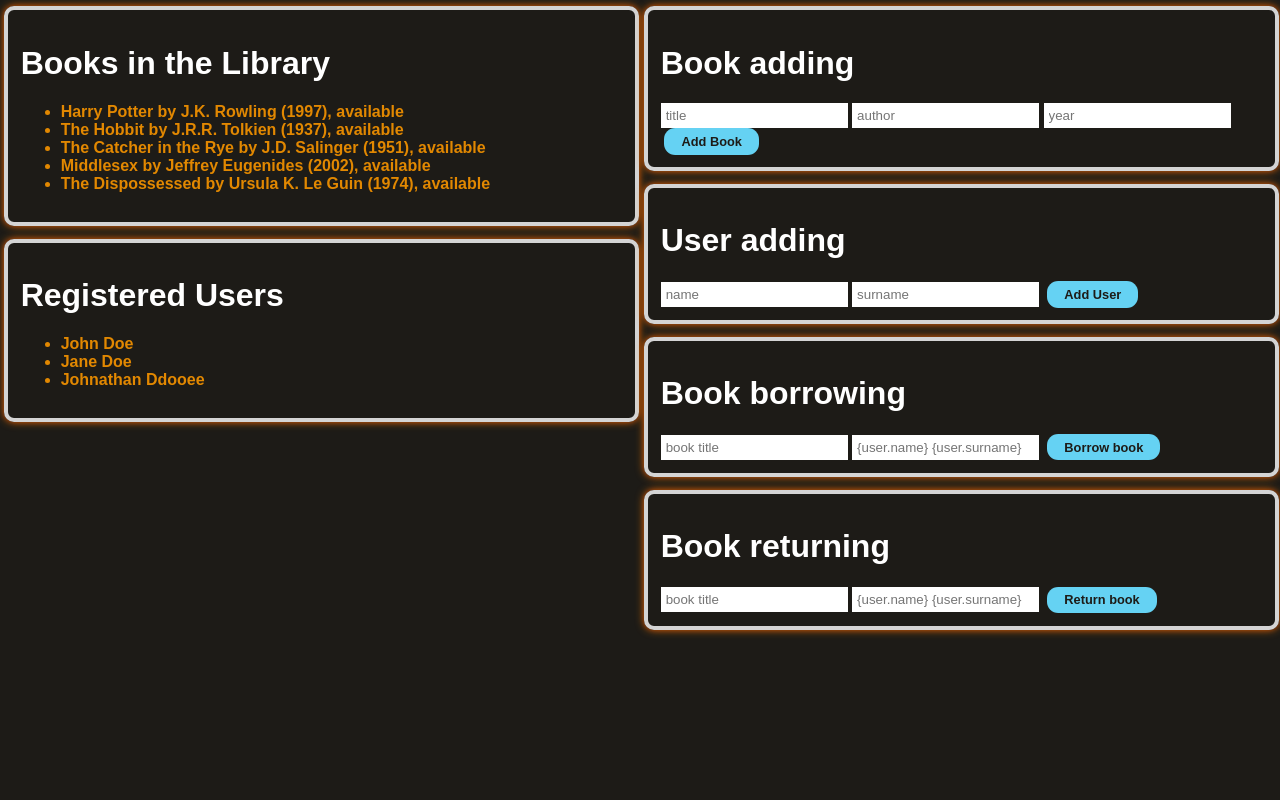
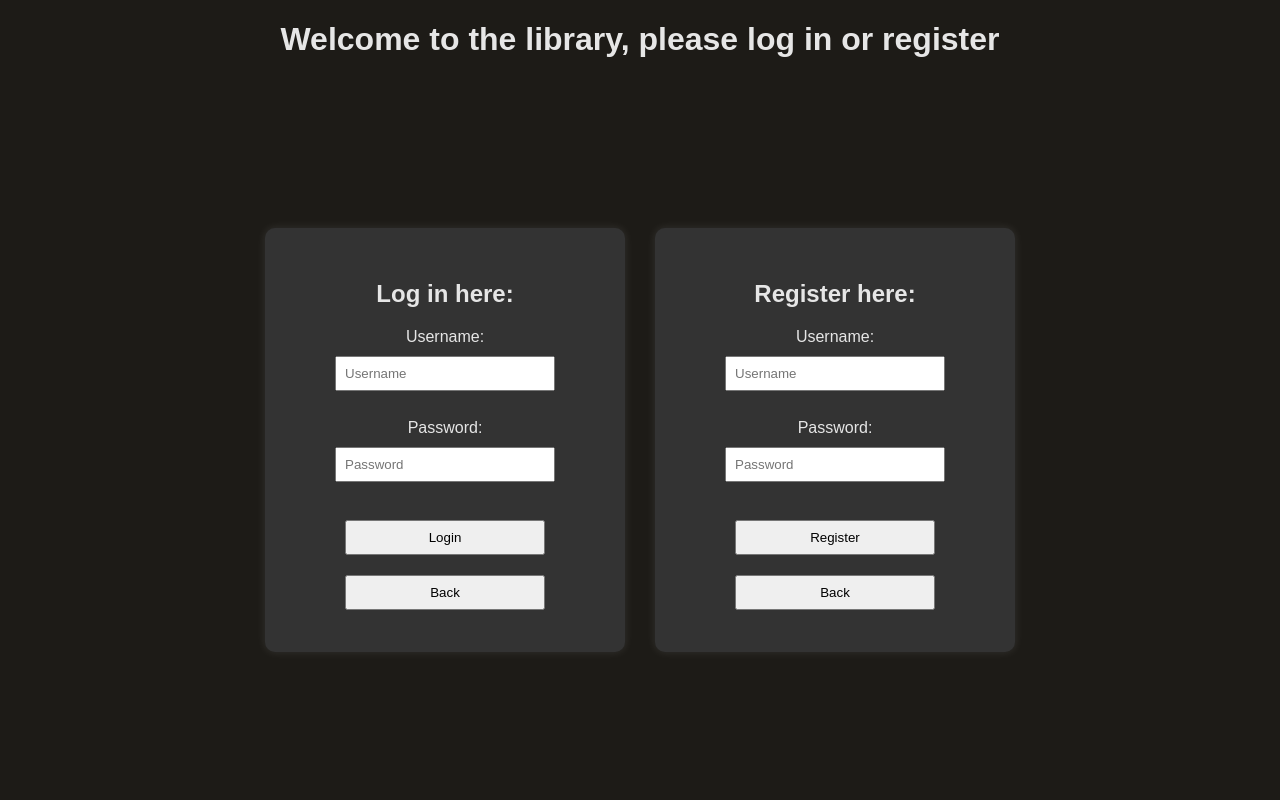
Before and after one commit to kali4nya/library-project, a Flask app: page / in a window 1280 px wide. Run offline with Flask 3, Linux system fonts and the light colour scheme.

Commit message:
added loginjg in :3

```diff
--- a/config.py
+++ b/config.py
@@ -1,3 +1,4 @@
 class Config:
     BORROW_LIMIT = 3
     FLASK_SECRET_KEY = "ooohaverysecretkeyy"
+    USER_CREDENTIALS_DIR = "credentials.json"
--- /dev/null
+++ b/credentials.json
@@ -0,0 +1,14 @@
+{
+    "root": {
+        "password": "4813494d137e1631bba301d5acab6e7bb7aa74ce1185d456565ef51d737677b2",
+        "permission_level": 3
+    },
+    "admin": {
+        "password": "8c6976e5b5410415bde908bd4dee15dfb167a9c873fc4bb8a81f6f2ab448a918",
+        "permission_level": 3
+    },
+    "user": {
+        "password": "a665a45920422f9d417e4867efdc4fb8a04a1f3fff1fa07e998e86f7f7a27ae3",
+        "permission_level": 1
+    }
+}
--- a/main.py
+++ b/main.py
@@ -3,10 +3,19 @@ from classes.library import Library
 from classes.book import Book
 from classes.user import User
 from config import Config
+import json
 
 #flask declaration
 app = Flask(__name__)
 app.secret_key = Config.FLASK_SECRET_KEY
+
+USER_CREDENTIALS_DIR = Config.USER_CREDENTIALS_DIR
+
+def load_credentials():
+    with open(USER_CREDENTIALS_DIR) as f:
+        return json.load(f)
+
+USER_CREDENTIALS = load_credentials()
 
 #lib initialization
 lib = Library()
@@ -26,11 +35,42 @@ Library.add_book(lib, [book1, book2, book3, book4, book5])
 Library.add_user(lib, [user1, user2, user3])
 #testing data /end
 
-@app.route('/')
-def index():
-    books = lib.show_books()
-    users = lib.show_users()
-    return render_template("index.html", books=books, users=users)
+@app.route('/', methods=['GET', 'POST'])
+def home():
+    if request.method == 'POST':
+        username = request.form['username']
+        password = request.form['password']
+
+        if username in USER_CREDENTIALS and USER_CREDENTIALS[username]["password"] == password:
+            if USER_CREDENTIALS[username]["permission_level"] == 1:
+                session['user'] = username  # Store session data
+                return redirect(url_for('main'))
+            if USER_CREDENTIALS[username]["permission_level"] == 3:
+                session['user'] = username  # Store session data
+                return redirect(url_for('adminPanel'))
+        else:
+            return render_template('home.html', error="Invalid username or password!")
+
+    return render_template('home.html')
+
+@app.route('/main')
+def main():
+    if 'user' in session:
+        username = session['user']
+        if username in USER_CREDENTIALS and USER_CREDENTIALS[username]['permission_level'] == 1:
+            return render_template("main.html")
+    return redirect(url_for('home'))
+
+@app.route('/adminPanel')
+def adminPanel():
+    print(session.get('permission_level'))
+    if 'user' in session:
+        username = session['user']
+        if username in USER_CREDENTIALS and USER_CREDENTIALS[username]['permission_level'] == 3:
+            books = lib.show_books()
+            users = lib.show_users()
+            return render_template("adminPanel.html", books=books, users=users)
+    return redirect(url_for('home'))
 
 @app.route('/add_book', methods=['POST'])
 def add_book():
@@ -71,6 +111,11 @@ def return_book():
     lib.return_book(user, book)
     return redirect(url_for('index'))
 
+@app.route('/logout')
+def logout():
+    session.pop('user', None)  # Remove user from session
+    return redirect(url_for('home'))
+
 #run
 if __name__ == '__main__':
     app.run(host="0.0.0.0", port=5000, debug=True)
--- a/static/style.css
+++ b/static/adminPanel/style.css
@@ -30,12 +30,14 @@ h1{
     width: fit-content;
     font-weight: 600;
     width: -webkit-fill-available;
+    max-width: max-content;
 }
 
 input {
     border: 2px solid transparent;
     padding: 3px;
     transition: box-shadow 0.2s ease-in-out, border-color 0.2s ease-in-out;
+    max-width: 12vw;
 }
 
 input:focus {
--- /dev/null
+++ b/static/home/script.js
@@ -0,0 +1,41 @@
+document.addEventListener("DOMContentLoaded", function () {
+    // Get the error banner div
+    let banner = document.getElementById("error-banner");
+
+    // Read the error message from the data attribute
+    let errorMessage = banner.getAttribute("data-error");
+
+    // If an error exists, show the banner with the error message
+    if (errorMessage && errorMessage.trim() !== "") {
+        banner.textContent = errorMessage;
+        banner.style.display = "block";
+    } else {
+        banner.style.display = "none"; // Ensure it stays hidden if no error
+    }
+
+    // Handle form submission
+    const form = document.querySelector('form');
+    form.onsubmit = async function (event) {
+        event.preventDefault(); // Prevent normal form submission
+
+        const username = document.getElementById("username").value;
+        const password = document.getElementById("password").value;
+
+        // Hash the password using SHA-256
+        const hashedPassword = await sha256(password);
+
+        // Replace the password field with the hashed password
+        document.getElementById("password").value = hashedPassword;
+
+        // Now submit the form with hashed password
+        form.submit();
+    };
+
+    // SHA-256 hashing function
+    async function sha256(message) {
+        const msgBuffer = new TextEncoder().encode(message);
+        const hashBuffer = await crypto.subtle.digest("SHA-256", msgBuffer);
+        const hashArray = Array.from(new Uint8Array(hashBuffer));
+        return hashArray.map(byte => byte.toString(16).padStart(2, "0")).join("");
+    }
+});
--- /dev/null
+++ b/static/home/style.css
@@ -0,0 +1,52 @@
+body{
+    font-family: Arial, sans-serif;
+    background-color: #1d1b17;
+    color: rgb(230, 230, 230);
+    height: 100vh;
+    margin: 0;
+    display: flex;
+    flex-direction: column;
+    align-items: center;
+}
+
+.loginForm, .registerForm {
+    display: flex;
+    flex-direction: column;
+    align-items: center;
+    justify-content: center;
+    background: #333;
+    padding: 20px;
+    border-radius: 10px;
+    box-shadow: 0px 0px 10px rgba(255, 255, 255, 0.1);
+    width: 25vw;
+    height: 30vw;
+}
+
+form {
+    display: flex;
+    flex-direction: column;
+    align-items: center;
+}
+
+input, button {
+    margin: 10px 0;
+    padding: 8px;
+    width: 200px;
+}
+
+.error-banner {
+    display: none;
+    color: white;
+    background-color: red;
+    padding: 10px;
+    margin-bottom: 10px;
+    text-align: center;
+}
+
+.container {
+    display: flex;
+    justify-content: center;
+    align-items: center;
+    gap: 30px;
+    height: 100%;
+}
--- a/templates/index.html
+++ b/templates/adminPanel.html
@@ -13,7 +13,7 @@
     <link rel="icon" href="static/favicon.png" type="image/x-icon">
     <!-- css-->
     <link rel="stylesheet"
-        href="{{ url_for('static', filename='style.css') }}">
+        href="{{ url_for('static', filename='adminPanel/style.css') }}">
     <!-- fonts -->
 </head>
 
@@ -74,10 +74,11 @@
                 </form>
             </div>
         </div>
+        <a href="{{ url_for('logout') }}">Logout</a>
     </div>
     </div>
 
-    <script src="{{ url_for('static', filename='script.js') }}"></script>
+    <script src="{{ url_for('static', filename='adminPanel/script.js') }}"></script>
 </body>
 
 </html>
--- /dev/null
+++ b/templates/home.html
@@ -0,0 +1,60 @@
+<!DOCTYPE html>
+
+<html lang="en">
+
+<head>
+    <meta charset="utf-8">
+    <title>library project</title>
+    <meta name="description" content="library project">
+    <meta name="keywords" content="">
+    <meta name="author" content="github.com/kali4nya">
+    <meta http-equiv="X-Ua-Compatible" content="IE=edge,chrome=1">
+    <!-- Set Favicon -->
+    <link rel="icon" href="static/favicon.png" type="image/x-icon">
+    <!-- css-->
+    <link rel="stylesheet"
+        href="{{ url_for('static', filename='home/style.css') }}">
+    <!-- fonts -->
+</head>
+<body>
+    <div>
+        <h1>Welcome to the library, please log in or register</h1>
+    </div>
+
+    <!-- NEW CONTAINER TO CENTER THE FORMS -->
+    <div class="container">
+        <div class="loginForm">
+            <h2>Log in here:</h2>
+            <form method="POST">
+                <label for="username">Username:</label>
+                <input type="text" id="username" name="username" placeholder="Username" autocomplete="off" required>
+                <br>
+                <label for="password">Password:</label>
+                <input type="password" id="password" name="password" placeholder="Password" autocomplete="off" required>
+                <br>
+                <button type="submit">Login</button>
+                <div id="error-banner" class="error-banner" data-error="{{ error }}"></div>
+                <button type="button" onclick="window.location.href='{{ url_for('home') }}'">Back</button>
+            </form>
+        </div>
+
+        <div class="registerForm">
+            <h2>Register here:</h2>
+            <form method="POST">
+                <label for="registerUsername">Username:</label>
+                <input type="text" id="registerUsername" name="username" placeholder="Username" autocomplete="off" required>
+                <br>
+                <label for="registerPassword">Password:</label>
+                <input type="password" id="registerPassword" name="password" placeholder="Password" autocomplete="off" required>
+                <br>
+                <button type="submit">Register</button>
+                <div id="error-banner" class="error-banner" data-error="{{ error }}"></div>
+                <button type="button" onclick="window.location.href='{{ url_for('home') }}'">Back</button>
+            </form>
+        </div>
+    </div>
+
+    <script src="{{ url_for('static', filename='home/script.js') }}"></script>
+</body>
+
+</html>
```
Also changed, not shown: static/main/style.css (added, +10 -0 lines), templates/main.html (added, +25 -0 lines), static/adminPanel/script.js (added), static/main/script.js (added).
